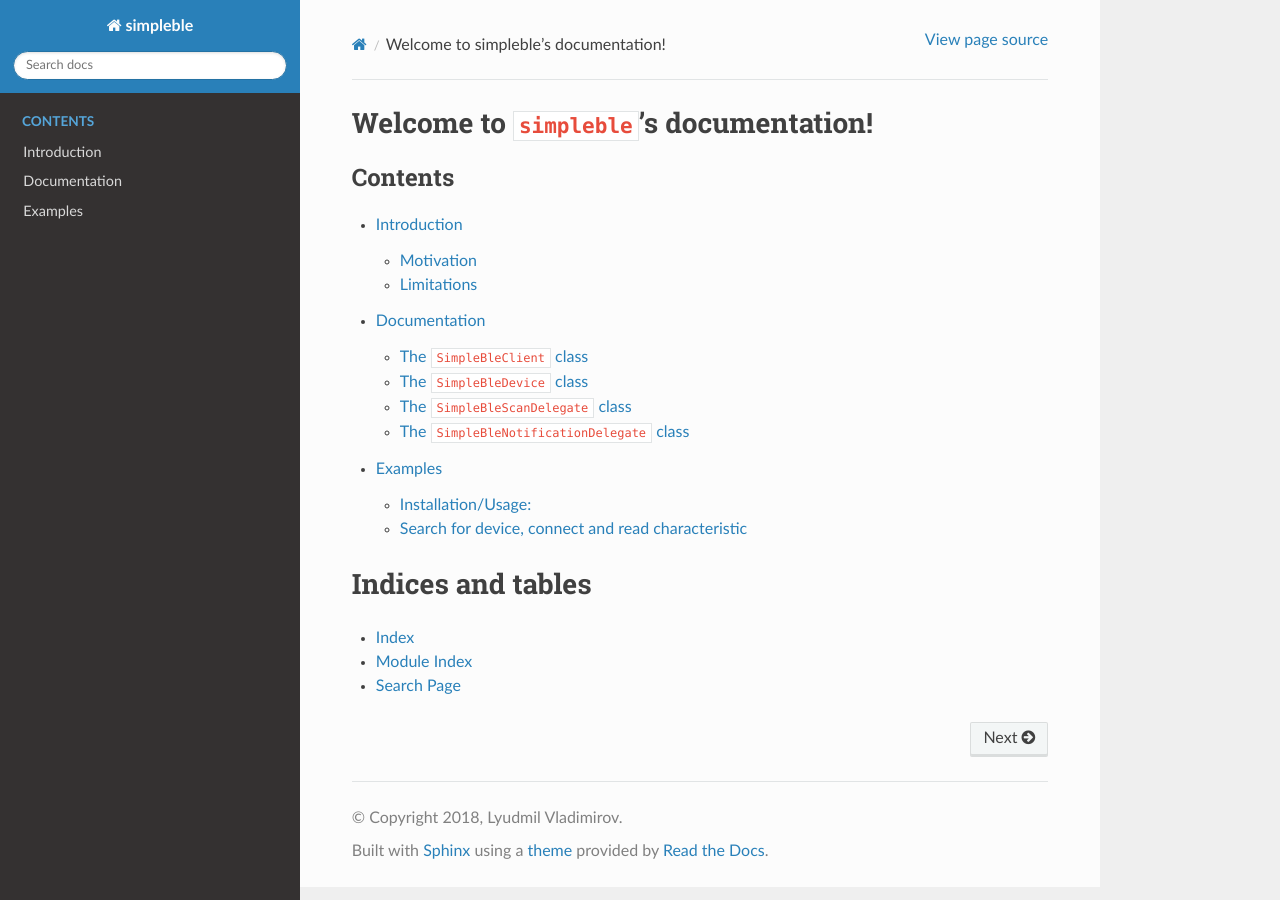
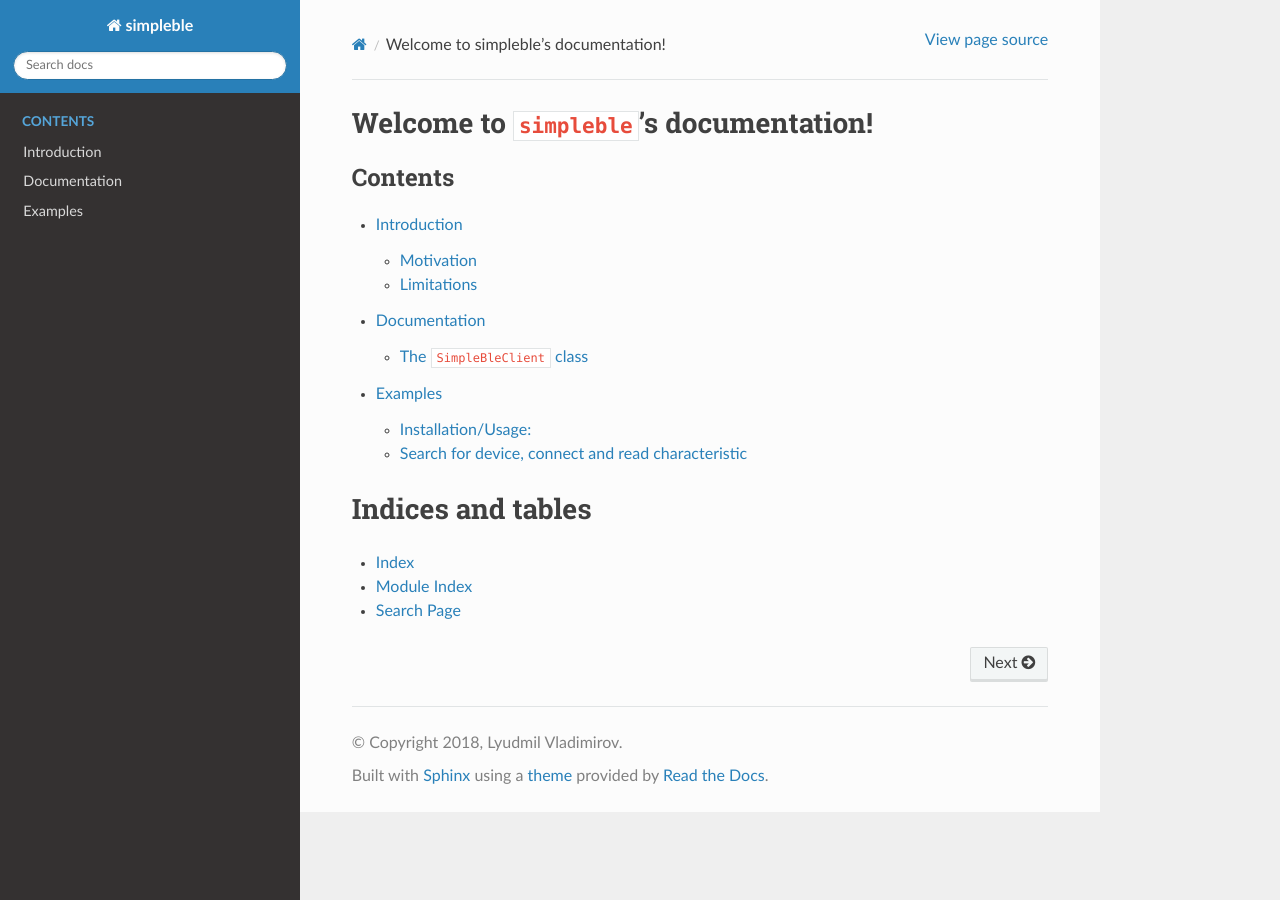
Before and after one commit to psychowasp/KivySwiftLink-Wiki, a Sphinx documentation site: the page built from docs/source/index.rst, in a window 1280 px wide. Built offline with Sphinx 7.4.7 and the Read the Docs theme 2.0.0, drawn with Linux system fonts in a browser that asks for light colours.

Commit message:
Update simpleble.rst

```diff
--- a/docs/source/simpleble.rst
+++ b/docs/source/simpleble.rst
@@ -8,25 +8,6 @@
     :undoc-members:
     :show-inheritance:
 
-
-The ``SimpleBleDevice`` class
-*****************************
-.. autoclass:: simpleble.SimpleBleDevice
+.. automodule:: simpleble
     :members:
     :undoc-members:
-    :show-inheritance:
-
-
-The ``SimpleBleScanDelegate`` class
-***********************************
-.. autoclass:: simpleble.SimpleBleScanDelegate
-    :members:
-    :undoc-members:
-    :show-inheritance:
-
-The ``SimpleBleNotificationDelegate`` class
-*******************************************
-.. autoclass:: simpleble.SimpleBleNotificationDelegate
-    :members:
-    :undoc-members:
-    :show-inheritance:
```
